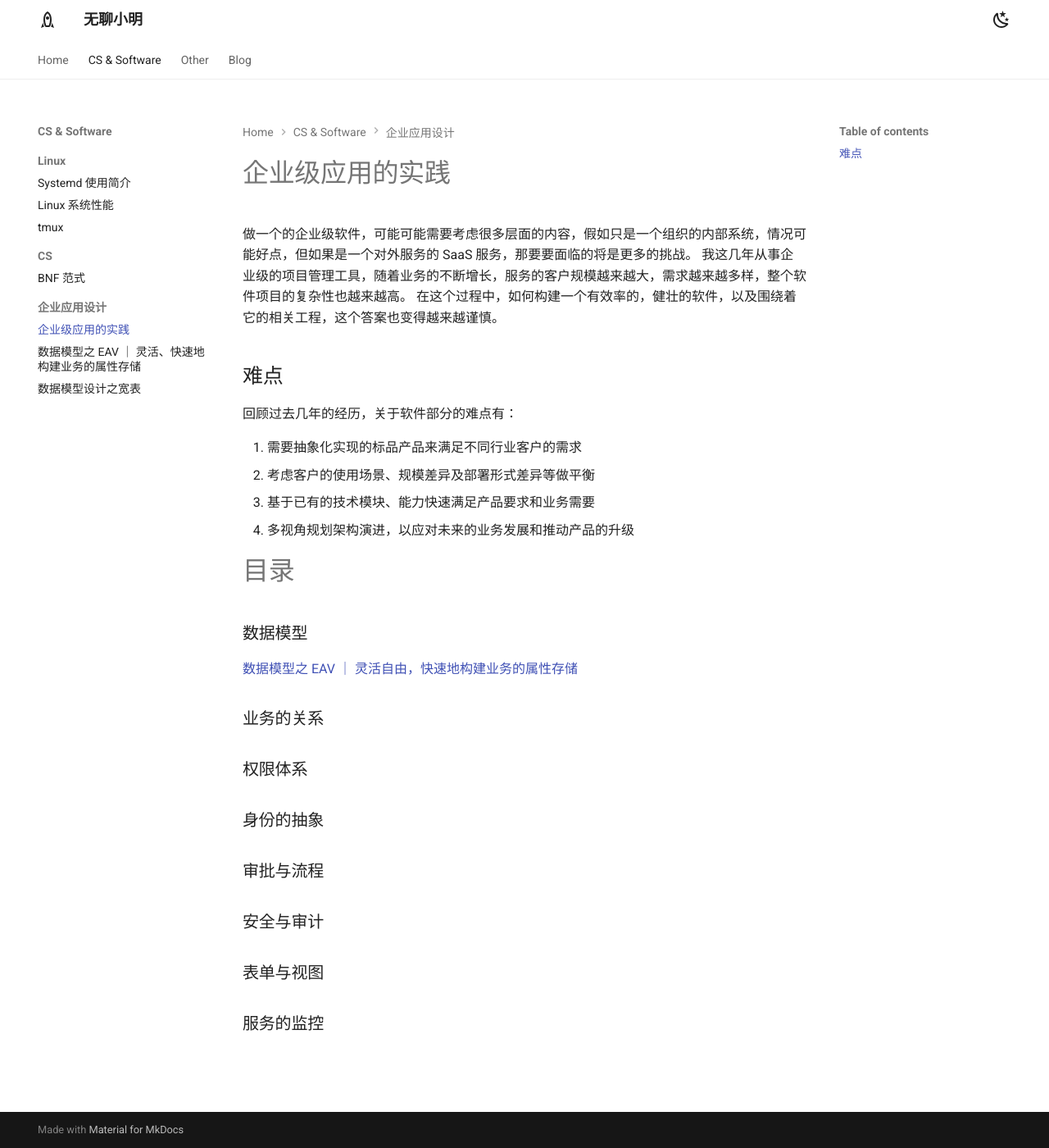
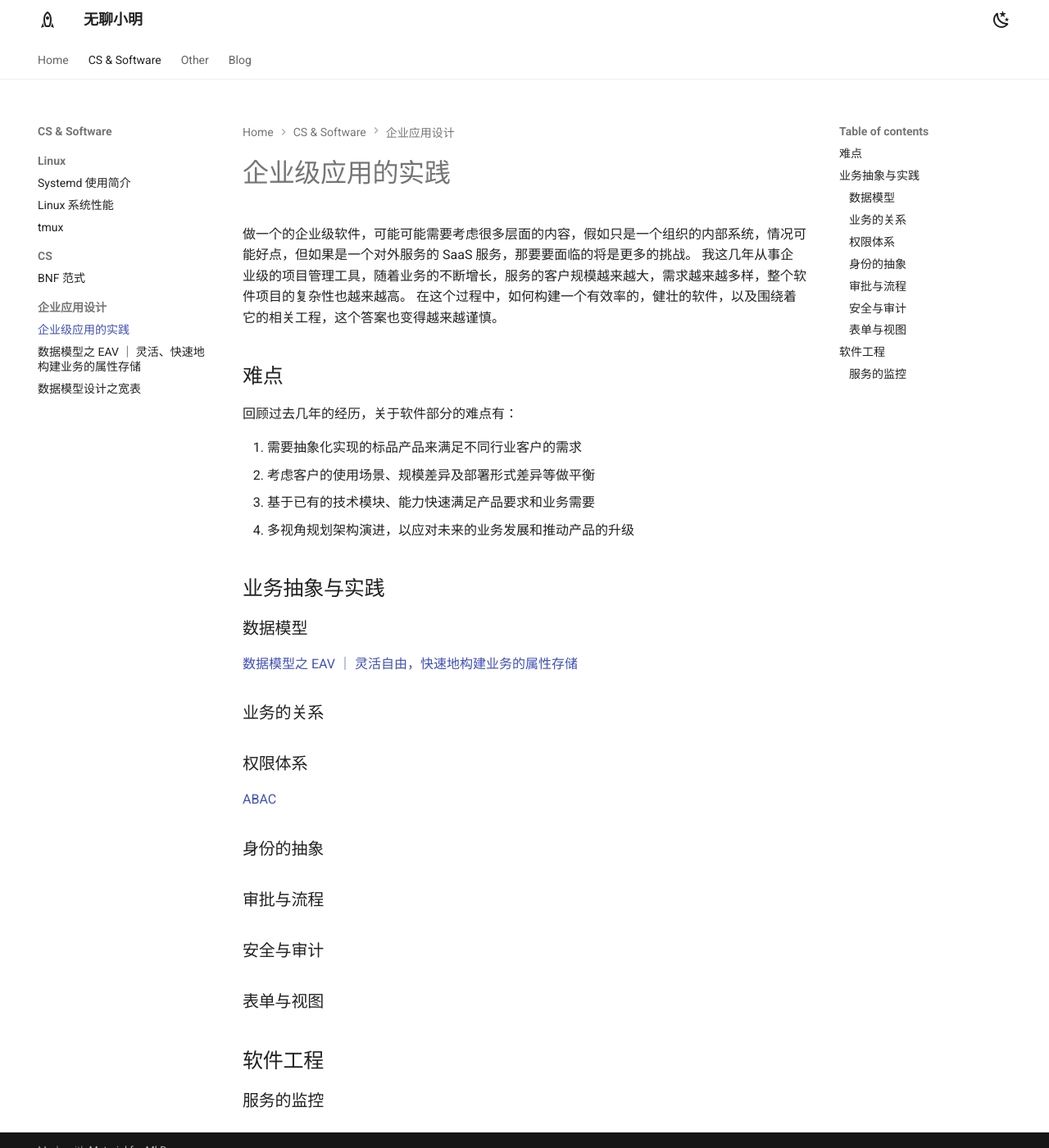
Before and after one commit to copuzzle/copuzzle.github.io, an MkDocs documentation site: the page built from docs/CS & Software/ea-index.md, in a window 1280 px wide and 1400 px high. Shown: the whole window at 82% size. Built offline with MkDocs 1.6.1 and Material for MkDocs 9.7.7, drawn with Linux system fonts in a browser that asks for light colours.

```diff
--- a/docs/CS & Software/ea-index.md
+++ b/docs/CS & Software/ea-index.md
@@ -18,7 +18,7 @@
 3. 基于已有的技术模块、能力快速满足产品要求和业务需要
 4. 多视角规划架构演进，以应对未来的业务发展和推动产品的升级
 
-# 目录
+## 业务抽象与实践
 
 ### 数据模型
  [数据模型之 EAV ｜ 灵活自由，快速地构建业务的属性存储 ](ea-model-design-eav.md)
@@ -28,6 +28,9 @@
 
 ### 权限体系
 
+[ ABAC ](#)
+
+
 ### 身份的抽象
 
 ### 审批与流程
@@ -36,4 +39,5 @@
 
 ### 表单与视图
 
+## 软件工程
 ### 服务的监控
```
